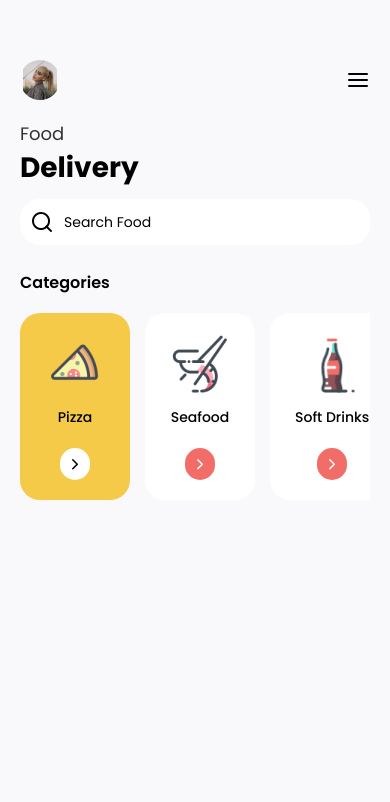
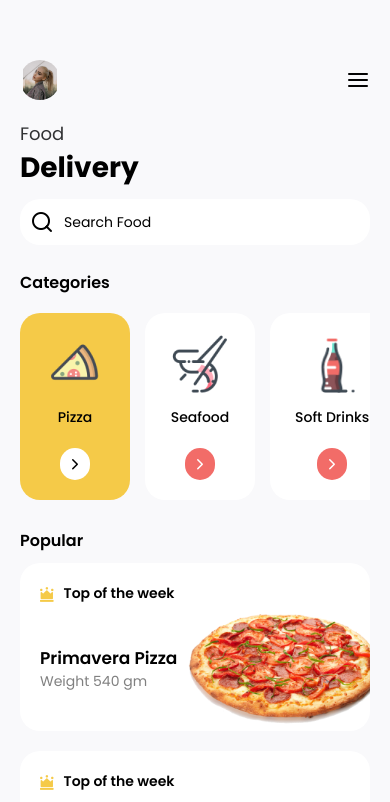
Before and after one commit to makdoom/FoodDeliveryUI, a React Native app: screen /Home in a window 390 px wide. Shown: the top 802 px of the page. Built offline with nearby package versions, Linux system fonts and the light colour scheme.

Commit message:
working in popular card component

```diff
--- a/assets/data/popularData.js
+++ b/assets/data/popularData.js
@@ -1,83 +1,83 @@
 const popularData = [
   {
-    id: '1',
-    image: require('../images/pizza1.png'),
-    title: 'Primavera Pizza',
-    weight: '540 gr',
-    rating: '5.0',
+    id: "1",
+    image: require("../images/pizza1.png"),
+    title: "Primavera Pizza",
+    weight: "540 gm",
+    rating: "5.0",
     price: 3.99,
-    sizeName: 'Medium',
+    sizeName: "Medium",
     sizeNumber: 14,
-    crust: 'Thin Crust',
+    crust: "Thin Crust",
     deliveryTime: 30,
     ingredients: [
       {
-        id: '1',
-        name: 'ham',
-        image: require('../images/ham.png'),
+        id: "1",
+        name: "ham",
+        image: require("../images/ham.png"),
       },
       {
-        id: '2',
-        name: 'tomato',
-        image: require('../images/tomato.png'),
+        id: "2",
+        name: "tomato",
+        image: require("../images/tomato.png"),
       },
       {
-        id: '3',
-        name: 'cheese',
-        image: require('../images/cheese.png'),
+        id: "3",
+        name: "cheese",
+        image: require("../images/cheese.png"),
       },
       {
-        id: '4',
-        name: 'garlic',
-        image: require('../images/garlic.png'),
+        id: "4",
+        name: "garlic",
+        image: require("../images/garlic.png"),
       },
     ],
   },
   {
-    id: '2',
-    image: require('../images/pizza2.png'),
-    title: 'Vegetarian Pizza',
-    weight: '450 gr',
-    rating: '4.0',
+    id: "2",
+    image: require("../images/pizza2.png"),
+    title: "Vegetarian Pizza",
+    weight: "450 gm",
+    rating: "4.0",
     price: 5.99,
-    sizeName: 'Small',
+    sizeName: "Small",
     sizeNumber: 10,
-    crust: 'Thick Crust',
+    crust: "Thick Crust",
     deliveryTime: 40,
     ingredients: [
       {
-        id: '1',
-        name: 'cheese',
-        image: require('../images/cheese.png'),
+        id: "1",
+        name: "cheese",
+        image: require("../images/cheese.png"),
       },
       {
-        id: '2',
-        name: 'garlic',
-        image: require('../images/garlic.png'),
+        id: "2",
+        name: "garlic",
+        image: require("../images/garlic.png"),
       },
     ],
   },
   {
-    id: '3',
-    image: require('../images/pizza3.png'),
-    title: 'Pepperoni Pizza',
-    weight: '700 gr',
-    rating: '5.0',
+    id: "3",
+    image: require("../images/pizza3.png"),
+    title: "Pepperoni Pizza",
+    weight: "700 gm",
+    rating: "5.0",
     price: 9.99,
-    sizeName: 'Large',
+    sizeName: "Large",
     sizeNumber: 18,
-    crust: 'Thin Crust',
+    crust: "Thin Crust",
     deliveryTime: 20,
     ingredients: [
       {
-        id: '1',
-        name: 'tomato',
-        image: require('../images/tomato.png'),
+        id: "1",
+        name: "tomato",
+        image: require("../images/tomato.png"),
       },
       {
-        id: '2',
-        name: 'cheese',
-        image: require('../images/cheese.png'),
+        id: "2",
+        name: "cheese",
+        image: require("../images/cheese.png"),
       },
     ],
   },
--- a/components/Categories.js
+++ b/components/Categories.js
@@ -1,7 +1,7 @@
 import { FlatList, StyleSheet, Text, View } from "react-native";
 import React from "react";
 import categoriesData from "../assets/data/categoriesData";
-import CategoryCard from "../assets/data/CategoryCard";
+import CategoryCard from "./CategoryCard";
 
 const Categories = () => {
   return (
--- a/assets/data/CategoryCard.js
+++ b/components/CategoryCard.js
@@ -1,7 +1,7 @@
 import { Image, StyleSheet, Text, View } from "react-native";
 import React from "react";
 import Feather from "react-native-vector-icons/Feather";
-import colors from "../colors/colors";
+import colors from "../assets/colors/colors";
 
 const CategoryCard = ({ item }) => {
   return (
--- /dev/null
+++ b/components/Popular.js
@@ -0,0 +1,30 @@
+import { FlatList, StyleSheet, Text, View } from "react-native";
+import React from "react";
+import popularData from "../assets/data/popularData";
+import PopularCard from "./PopularCard";
+
+const Popular = () => {
+  return (
+    <View style={styles.populartItemContainer}>
+      <Text style={styles.title}>Popular</Text>
+
+      <FlatList
+        data={popularData}
+        keyExtractor={(item) => item.id}
+        renderItem={({ item }) => <PopularCard item={item} />}
+      />
+    </View>
+  );
+};
+
+export default Popular;
+
+const styles = StyleSheet.create({
+  populartItemContainer: {
+    marginTop: 10,
+  },
+  title: {
+    fontSize: 16,
+    fontFamily: "PoppinsSemiBold",
+  },
+});
--- /dev/null
+++ b/components/PopularCard.js
@@ -0,0 +1,73 @@
+import { Image, StyleSheet, Text, View } from "react-native";
+import React from "react";
+import Foundation from "react-native-vector-icons/Foundation";
+import colors from "../assets/colors/colors";
+
+const PopularCard = ({ item }) => {
+  return (
+    <View style={styles.card}>
+      <View style={styles.cardHeader}>
+        <Foundation name="crown" size={20} style={styles.icon} />
+        <Text style={styles.headerTitle}>Top of the week</Text>
+      </View>
+
+      <View style={styles.cardBody}>
+        <View style={styles.cardLeft}>
+          <Text style={styles.dishTitle}>{item.title}</Text>
+          <Text style={styles.dishSubtitle}>Weight {item.weight}</Text>
+        </View>
+        <Image
+          source={item.image}
+          style={styles.dishImage}
+          resizeMode="cover"
+        />
+      </View>
+
+      <View></View>
+    </View>
+  );
+};
+
+export default PopularCard;
+
+const styles = StyleSheet.create({
+  card: {
+    backgroundColor: "#fff",
+    marginVertical: 10,
+    borderRadius: 20,
+    elevation: 10,
+    shadowColor: "#bbb",
+  },
+  cardHeader: {
+    paddingHorizontal: 20,
+    flexDirection: "row",
+    marginTop: 20,
+  },
+  icon: {
+    color: colors.primary,
+    marginRight: 10,
+  },
+  headerTitle: {
+    fontFamily: "PoppinsSemiBold",
+  },
+  cardBody: {
+    flexDirection: "row",
+    alignItems: "center",
+  },
+  dishImage: {
+    height: 125,
+    width: 215,
+    resizeMode: "contain",
+  },
+  cardLeft: {
+    paddingLeft: 20,
+  },
+  dishTitle: {
+    fontFamily: "PoppinsSemiBold",
+    fontSize: 17,
+  },
+  dishSubtitle: {
+    fontFamily: "PoppinsRegular",
+    color: "gray",
+  },
+});
--- a/screens/Home.js
+++ b/screens/Home.js
@@ -1,13 +1,22 @@
-import { Image, SafeAreaView, StyleSheet, Text, View } from "react-native";
+import {
+  Image,
+  SafeAreaView,
+  ScrollView,
+  StyleSheet,
+  Text,
+  View,
+} from "react-native";
 import React from "react";
 import Feather from "react-native-vector-icons/Feather";
 import colors from "../assets/colors/colors";
 import Searchbar from "../components/Searchbar";
 import Categories from "../components/Categories";
+import Popular from "../components/Popular";
 
 const Home = () => {
   return (
     <View style={styles.container}>
+      <ScrollView showsVerticalScrollIndicator={false}>
         <SafeAreaView>
           <View style={styles.headerContainer}>
             <Image
@@ -29,7 +38,11 @@ const Home = () => {
 
           {/* Categories */}
           <Categories />
+
+          {/* Popular section */}
+          <Popular />
         </SafeAreaView>
+      </ScrollView>
     </View>
   );
 };
```
Lines whose indentation alone changed are shown as unchanged.
